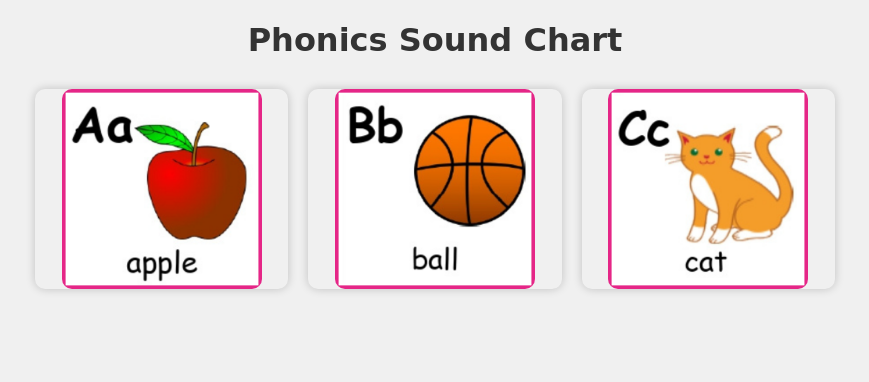
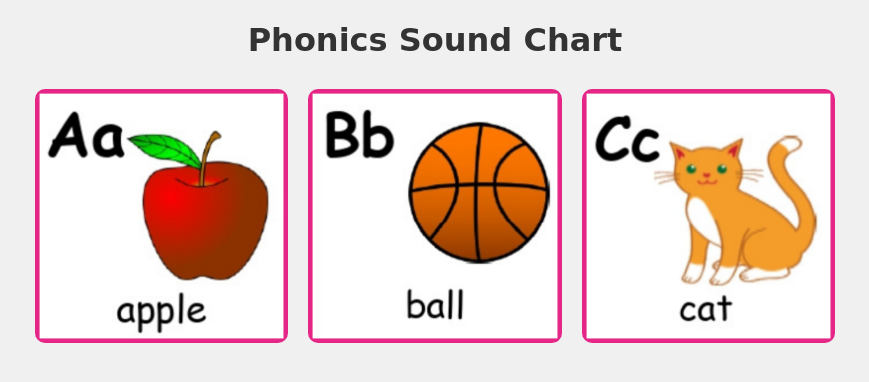
Before and after one commit to moitanu/Yashita, a plain HTML site: page index.html in a window 1280 px wide. Shown: the whole page, without its empty margins (205-1074 px from the left). Drawn offline with Linux system fonts and the light colour scheme.

Commit message:
Update index.html

```diff
--- a/index.html
+++ b/index.html
@@ -25,29 +25,16 @@
             max-width: 800px;
         }
 
-        .image-container {
-            position: relative;
-            width: 100%;
-            height: 200px;
-            display: flex;
-            justify-content: center;
-            align-items: center;
-            overflow: hidden;
-            border-radius: 10px;
-            box-shadow: 0 0 10px rgba(0, 0, 0, 0.2);
-            transition: all 0.3s ease;
-        }
-
-        .image-container:hover {
-            transform: scale(1.05);
-        }
-
         .image {
             max-width: 100%;
             max-height: 100%;
             display: block;
+            border-radius: 10px;
             transition: transform 0.3s ease;
-            border-radius: 10px;
+        }
+
+        .image:hover {
+            transform: scale(1.05);
         }
 
         h1 {
@@ -61,10 +48,6 @@
             .grid-container {
                 grid-template-columns: repeat(3, 1fr);
             }
-
-            .image-container {
-                height: auto;
-            }
         }
     </style>
 </head>
@@ -73,15 +56,9 @@
     <h1>Phonics Sound Chart</h1>
 
     <div class="grid-container">
-        <div class="image-container">
-            <img class="image" src="https://github.com/moitanu/Yashita/raw/main/Apple.png" alt="Apple Image" onclick="zoomImage(this)">
-        </div>
-        <div class="image-container">
-            <img class="image" src="https://github.com/moitanu/Yashita/raw/main/Ball.png" alt="Ball Image" onclick="zoomImage(this)">
-        </div>
-        <div class="image-container">
-            <img class="image" src="https://github.com/moitanu/Yashita/raw/main/cat.png" alt="Cat Image" onclick="zoomImage(this)">
-        </div>
+        <img class="image" src="https://github.com/moitanu/Yashita/raw/main/Apple.png" alt="Apple Image" onclick="zoomImage(this)">
+        <img class="image" src="https://github.com/moitanu/Yashita/raw/main/Ball.png" alt="Ball Image" onclick="zoomImage(this)">
+        <img class="image" src="https://github.com/moitanu/Yashita/raw/main/cat.png" alt="Cat Image" onclick="zoomImage(this)">
     </div>
 
     <script>
```
